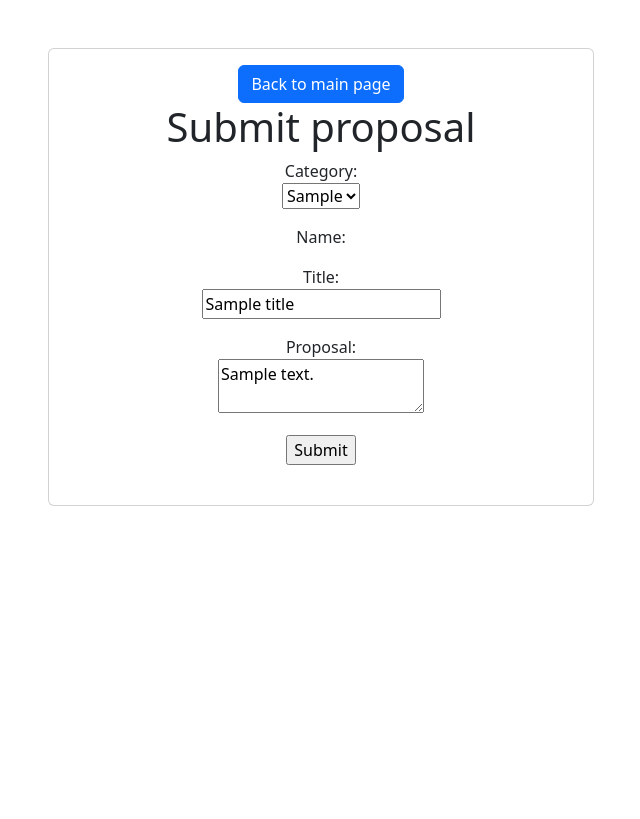
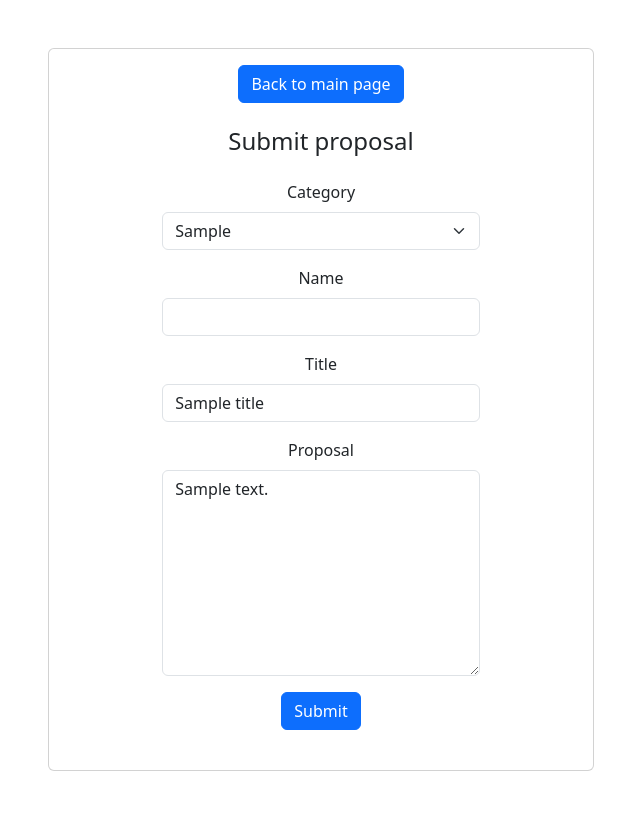
Before and after one commit to tf4482/improvo, a Django app: template proposals/templates/proposal_submission.html in a window 1280 px wide. Shown: the whole page, without its empty margins (319-959 px from the left). Before the commit the page ends 506 px from the top, so only its background shows below. Run offline with Django 5.2, Linux system fonts and the light colour scheme; the template is opened without the code that fills it: most values are stand-ins (such as "Sample title", 1, 10 or a date in 2020); some libraries are stand-ins or nearby versions.

Commit message:
feat: :lipstick: Reworked proposal_submission.html

```diff
--- a/proposals/templates/proposal_submission.html
+++ b/proposals/templates/proposal_submission.html
@@ -1,40 +1,47 @@
-{% extends "base.html" %} {% load i18n %} {% block title %} {% trans "Submit
-proposal" %} {% endblock %} {% block content %}
+{% extends "base.html" %}
+{% load i18n %}
+{% block title %}{% trans "Submit proposal" %}{% endblock %}
+{% block content %}
 
-<h1>{% trans "Submit proposal" %}</h1>
-
-<form method="post">
+<div class="container">
+    <div class="row">
+        <div class="col-md-8 offset-md-2">
+            <h4 class="text-center mt-4">{% trans "Submit proposal" %}</h4>
+            <form method="post" class="mt-4">
                 {% csrf_token %}
 
-  <p>
-    {% trans "Category" %}:<br />
-    <select name="Category">
+                <div class="mb-3">
+                    <label for="id_category" class="form-label">{% trans "Category" %}</label>
+                    <select name="Category" id="id_category" class="form-select">
                         {% for category_key, category_value in categories %}
                         <option value="{{ category_key }}">{{ category_value }}</option>
                         {% endfor %}
                     </select>
-  </p>
+                </div>
 
-  <p>
-    {% trans "Name" %}:<br />
-      {{ user.username }}
-  </p>
+                <div class="mb-3">
+                    <label for="id_name" class="form-label">{% trans "Name" %}</label>
+                    <input type="text" name="Name" id="id_name" value="{{ user.username }}" class="form-control" readonly>
+                </div>
 
-  <p>
-    {% trans "Title" %}:<br />
-    <input  type="text" name="Title" value="{{ title }}" />
-  </p>
+                <div class="mb-3">
+                    <label for="id_title" class="form-label">{% trans "Title" %}</label>
+                    <input type="text" name="Title" id="id_title" value="{{ title }}" class="form-control" required>
+                </div>
 
-  <p>
-    {% trans "Proposal" %}:<br />
-    <textarea name="Proposal">
-{{ proposal_content }}
-</textarea
-    >
-  </p>
-  <input type="submit" value="Submit" />
+                <div class="mb-3">
+                    <label for="id_proposal" class="form-label">{% trans "Proposal" %}</label>
+                    <textarea name="Proposal" id="id_proposal" class="form-control" rows="8">{{ proposal_content }}</textarea>
+                </div>
+
+                <button type="submit" class="btn btn-primary">{% trans "Submit" %}</button>
             </form>
 
             {% if error_message %}
-<p style="color: red">{{ error_message }}</p>
-{% endif %} {% endblock %}
+            <p class="mt-3 text-danger">{{ error_message }}</p>
+            {% endif %}
+        </div>
+    </div>
+</div>
+
+{% endblock %}
```
Lines whose indentation alone changed are shown as unchanged.
